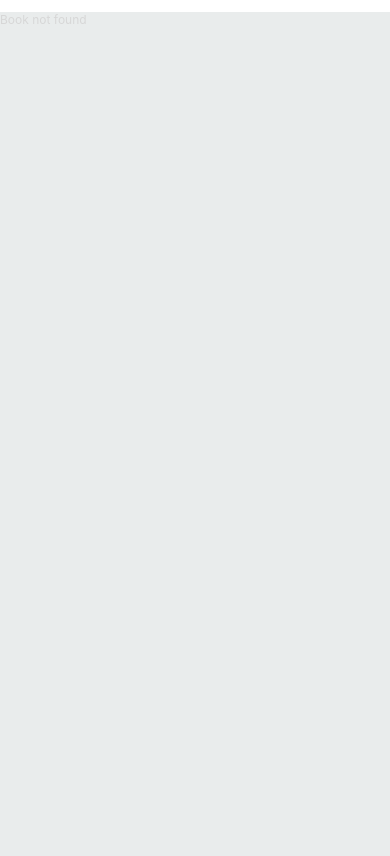
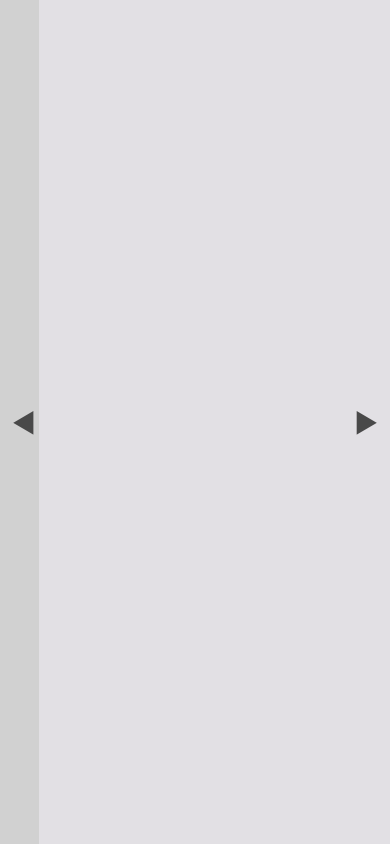
Before and after one commit to hauna245-maker/Readglide, a React (Create React App) app: page /books/1 in a window 390 px wide. Before the commit this address had no page. Built offline with nearby package versions, Linux system fonts and the light colour scheme.

Commit message:
Add responsive pagination to book reader

```diff
--- a/src/App.css
+++ b/src/App.css
@@ -1,5 +1,5 @@
 .App {
-  background-color: #e9ecec;
+  background-color: #424242;
   min-height: 100vh;
   color: black;
 }
--- a/src/components/Book/BookRow.css
+++ b/src/components/Book/BookRow.css
@@ -14,7 +14,7 @@
 }
 
 .book-title{
-    color: #2d068f;
+    color: #2a41a8;
 }
 
 .book-row-word-count{
--- a/src/components/Upload/UploadModal.js
+++ b/src/components/Upload/UploadModal.js
@@ -5,7 +5,7 @@ function UploadModal({ closeUploadModal, addBook, collections, addCollection })
   const [title, setTitle] = useState("");
   const [content, setContent] = useState("");
   const [keepTitle, setKeepTitle] = useState(false);
-  const [keepOpen, setKeepOpen] = useState(true);
+  const [keepOpen, setKeepOpen] = useState(false);
   const [collectionId, setCollectionId] = useState(collections[0]?.id);
   const [isCreating, setIsCreating] = useState(false);
   const [newCollectionName, setNewCollectionName] = useState("");
--- a/src/layout/MainLayout.css
+++ b/src/layout/MainLayout.css
@@ -1,3 +1,7 @@
+.main-layout{
+    background-color: #e9ecec;
+}
+
 .mainPage{
   width: 1000px;
   margin: 0 auto;
--- a/src/layout/MainLayout.js
+++ b/src/layout/MainLayout.js
@@ -6,7 +6,7 @@ import "./MainLayout.css"
 
 function MainLayout() {
   return (
-    <div>
+    <div className="main-layout">
       <Header />
       <div className="mainPage">
         <Outlet />
--- a/src/pages/BookReadPage/BookReadPage.css
+++ b/src/pages/BookReadPage/BookReadPage.css
@@ -1,5 +1,49 @@
 .reading-page{
+    height: 100vh;
+    background-color: rgb(226, 224, 228);
+}
+
+.reader-content {
+    width: 80%;
+    height: 100vh;
+    margin: 0 auto;
     font-size: 40px;
+    line-height: 1.7;
     white-space: pre-wrap;
-    line-height: 1.7;
 }
+
+.measure-content {
+  position: absolute;
+  visibility: hidden;
+  pointer-events: none;
+  top: 0;
+  left: 0;
+}
+
+.left-button, .right-button {
+    display: flex;
+    align-items: center;
+    position: absolute;
+    width: 7%;
+    height: 100vh;
+    color: rgb(73, 73, 73);
+    font-size: 26px;
+}
+
+.left-button {
+    top:  0;
+    left: 0;
+    justify-content: left;
+    padding-left: 12px;
+}
+
+.right-button {
+    top: 0;
+    right: 0;
+    justify-content: right;
+    padding-right: 12px;
+}
+
+.left-button:hover, .right-button:hover{
+    background-color: rgb(209, 209, 209);
+}
--- a/src/pages/BookReadPage/BookReadPage.js
+++ b/src/pages/BookReadPage/BookReadPage.js
@@ -1,22 +1,98 @@
-import { useParams, useNavigate } from "react-router-dom";
-import { useState, useEffect } from "react";
-import "./BookReadPage.css"
+import { useState, useEffect, useRef } from "react";
+import { useParams } from "react-router-dom";
+import "./BookReadPage.css";
 
-function BookReadPage({books}){
-    const { bookId } = useParams();
-    const readingBook = books.find((book) => book.id === Number(bookId));
-    const [pageIndex, setPageIndex] = useState(0);
+function BookReadPage({ books }) {
+  const { bookId } = useParams();
+  const readingBook = books.find((book) => book.id === Number(bookId));
+  const [pages, setPages] = useState([]);
+  const [pageIndex, setPageIndex] = useState(0);
+  const readerRef = useRef(null);
+  const measureRef = useRef(null);
 
-    if (!readingBook) {
-    return <p>Book not found</p>;
+  useEffect(() => {
+    const handleResize = () => {
+      if (!readingBook) return;
+      if (!readerRef.current) return;
+      if (!measureRef.current) return;
+
+      const maxHeight = readerRef.current.clientHeight;
+
+      const newPages = makePagesBySize(
+        readingBook.content,
+        measureRef.current,
+        maxHeight,
+      );
+
+      setPages(newPages);
+      setPageIndex(0);
+    };
+
+    handleResize();
+
+    window.addEventListener("resize", handleResize);
+
+    return () => {
+      window.removeEventListener("resize", handleResize);
+    };
+  }, [readingBook]);
+
+  return (
+    <div className="reading-page">
+      <div
+        className="left-button"
+        onClick={() => {
+          if (pageIndex > 0) {
+            setPageIndex(pageIndex - 1);
+          }
+        }}
+      >
+        ◀
+      </div>
+
+      <div ref={readerRef} className="reader-content">
+        {pages[pageIndex]}
+      </div>
+
+      <div ref={measureRef} className="reader-content measure-content" />
+
+      <div
+        className="right-button"
+        onClick={() => {
+          if (pageIndex < pages.length - 1) {
+            setPageIndex(pageIndex + 1);
+          }
+        }}
+      >
+        ▶
+      </div>
+    </div>
+  );
+}
+
+function makePagesBySize(content, measureElement, maxHeight) {
+  const words = content.split(" ");
+  const newPages = [];
+  let currentPage = "";
+
+  for (const word of words) {
+    const testPage = currentPage ? currentPage + " " + word : word;
+
+    measureElement.textContent = testPage;
+
+    if (measureElement.scrollHeight > maxHeight) {
+      newPages.push(currentPage);
+      currentPage = word;
+    } else {
+      currentPage = testPage;
     }
+  }
 
-    return(
-        <div className="reading-page">
-            {readingBook.content}
-        </div>
-    );
+  if (currentPage) {
+    newPages.push(currentPage);
+  }
 
+  return newPages;
 }
 
 export default BookReadPage;
```
